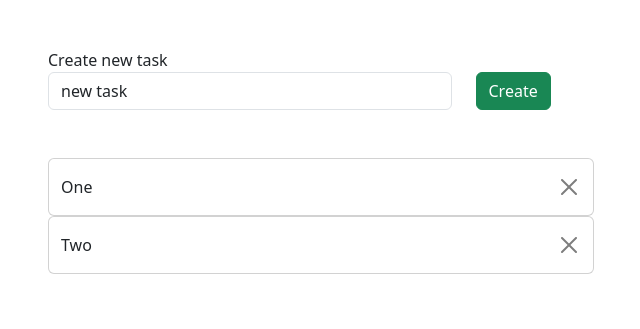
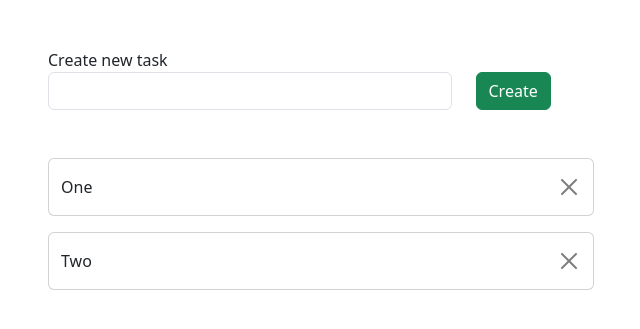
Before and after one commit to quackness/new-to-with-python-flask-vue, a Flask app: page / in a window 1280 px wide. Shown: the top 329 px of the page, without its empty margins (319-959 px from the left). Run offline with Flask 3, Linux system fonts and the light colour scheme.

Commit message:
add class

```diff
--- a/static/main.js
+++ b/static/main.js
@@ -3,7 +3,7 @@ const { createApp } = Vue
 const TaskApp = {
   data() {
     return {
-      task: 'new task',
+      task: '',
       tasks: [
         { title: 'One' },
         { title: 'Two' }
--- a/templates/index.html
+++ b/templates/index.html
@@ -16,7 +16,7 @@
   </form>
 
   <div class="mt-5">
-    <div class="card" v-for="task, index in tasks" :key="index">
+    <div class="card mb-3" v-for="task, index in tasks" :key="index">
       <div class="card-body row justify-content-between px-4">
         { task.title }
         <button type="submit" class="btn-close"></button>
```
